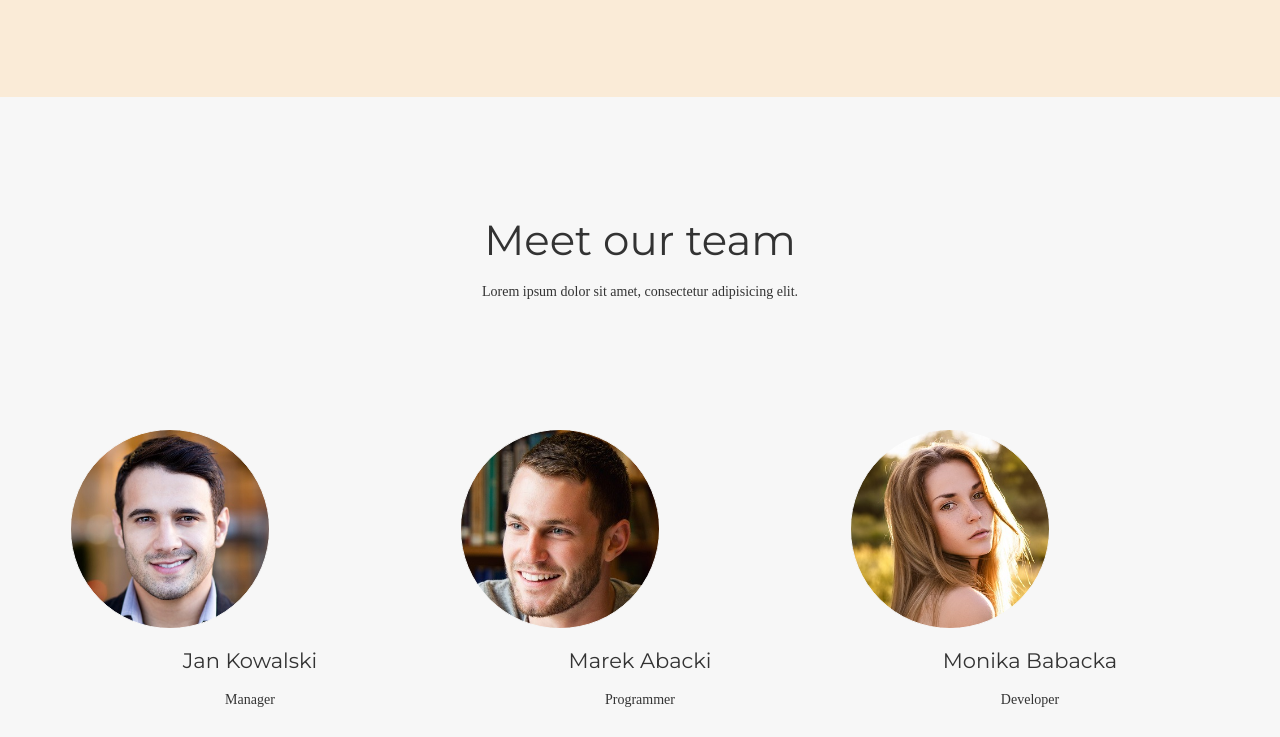
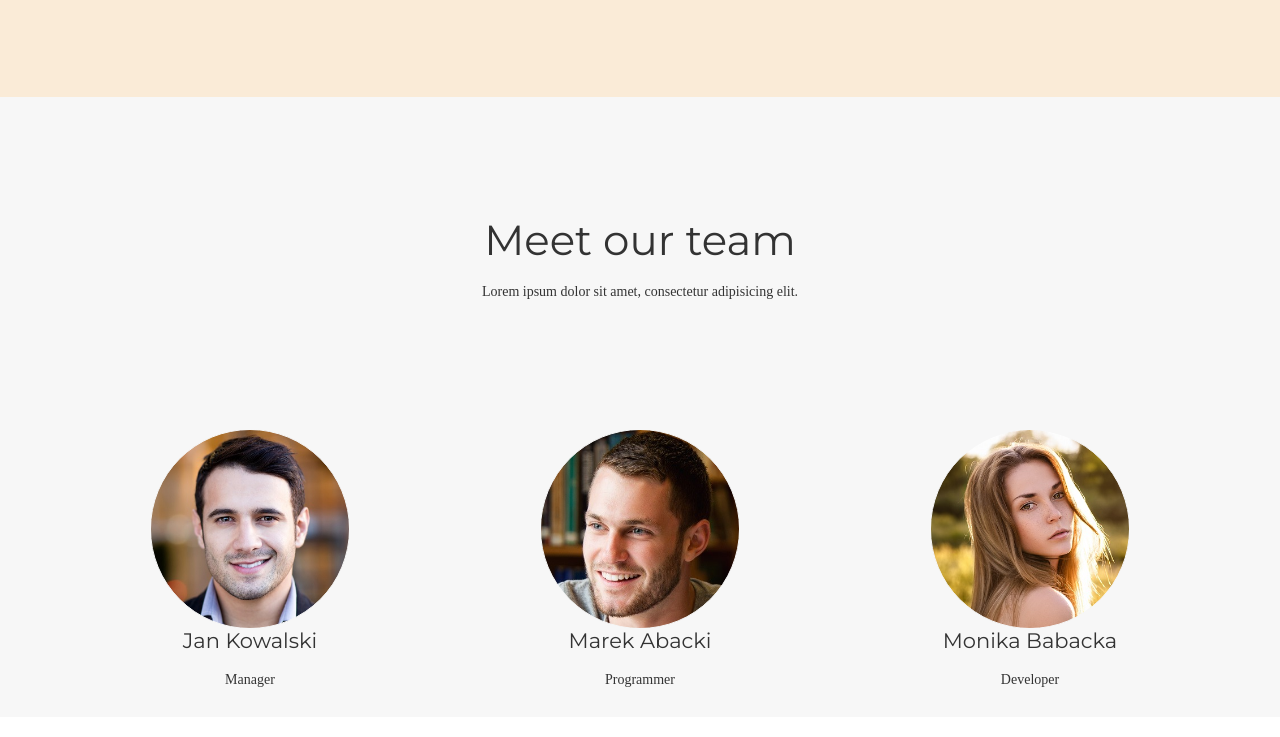
Before and after one commit to MrBlaBlak/project_bootstrap, a plain HTML site: page index.html in a window 1280 px wide. Shown: the part 2242-2979 px from the top of the page. Drawn offline with nearby package versions, Linux system fonts and the light colour scheme; a web font is replaced by a local one.

Commit message:
uhm_prawie_się _udało

```diff
--- a/css/style.css
+++ b/css/style.css
@@ -179,7 +179,7 @@ figure#obraz1{
      background-size: cover;
    height: 200px;
     width: 200px;
-
+    /*WAAAAAAAAAAAAAAAAAAAAŻŻŻŻŻŻŻŻŻŻŻŻŻŻŻŻŻŻŻŻŻŻŻŻŻNEEEEEEEEEEEEEEEEEEEE NAAAAAAAAAAAAAAAA ŚŚŚŚŚŚŚŚŚŚŚŚŚSSRRRRRRRRRROOOOOOOOOOOOOOOODDDDDDDDKKKKKKKKKKKUUUUU*/
 
     border: 1px solid #f7f7f7;
     border-radius: 50%;
--- a/index.html
+++ b/index.html
@@ -167,38 +167,38 @@
         </div>
         <br><br><br><br>
     </section>
-    <section id="team">
+    <section id="team" class="text-center">
         <h2 id="ekipa">Meet our team</h2>
         <h3>Lorem ipsum dolor sit amet, consectetur adipisicing elit. </h3>
         <div class="container">
             <div class="row">
                 <div class="col-sm-12 col-md-4">
-                    <figure id="obraz1">
+                    <figure id="obraz1" class="center-block">
 
                     </figure>
                 </div>
                 <div class="col-sm-12 col-md-4">
-                    <figure id="obraz2">
+                    <figure id="obraz2" class="center-block">
 
                     </figure>
                 </div>
                 <div class="col-sm-12 col-md-4">
-                    <figure id="obraz3">
+                    <figure id="obraz3" class="center-block">
 
                     </figure>
                 </div>
             </div>
             <div class="row">
                 <div class="col-sm-12 col-md-4">
-                    <br><h2 class="imiona">Jan Kowalski</h2>
+                    <h2 class="imiona">Jan Kowalski</h2>
                     <h3>Manager</h3>
                 </div>
                 <div class="col-sm-12 col-md-4">
-                    <br><h2 class="imiona">Marek Abacki</h2>
+                    <h2 class="imiona">Marek Abacki</h2>
                     <h3>Programmer</h3>
                 </div>
                 <div class="col-sm-12 col-md-4">
-                    <br><h2 class="imiona">Monika Babacka</h2>
+                    <h2 class="imiona">Monika Babacka</h2>
                     <h3>Developer</h3>
                 </div>
             </div>
```
